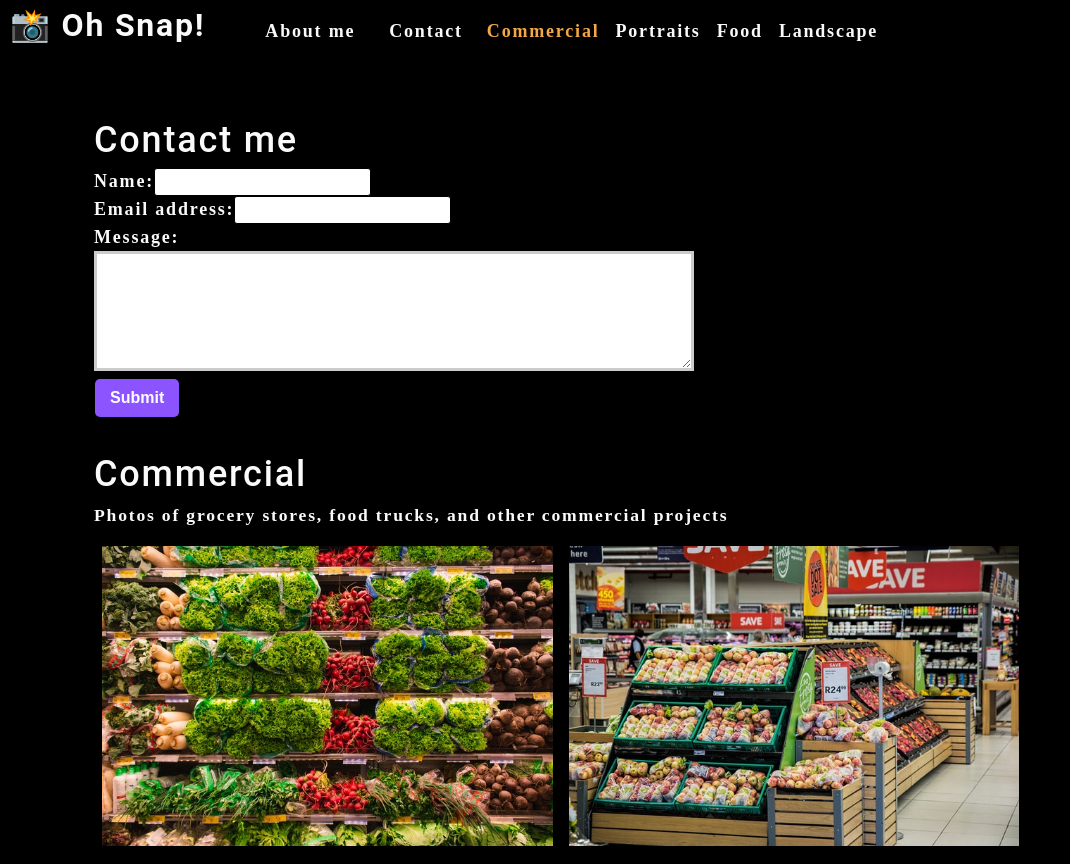
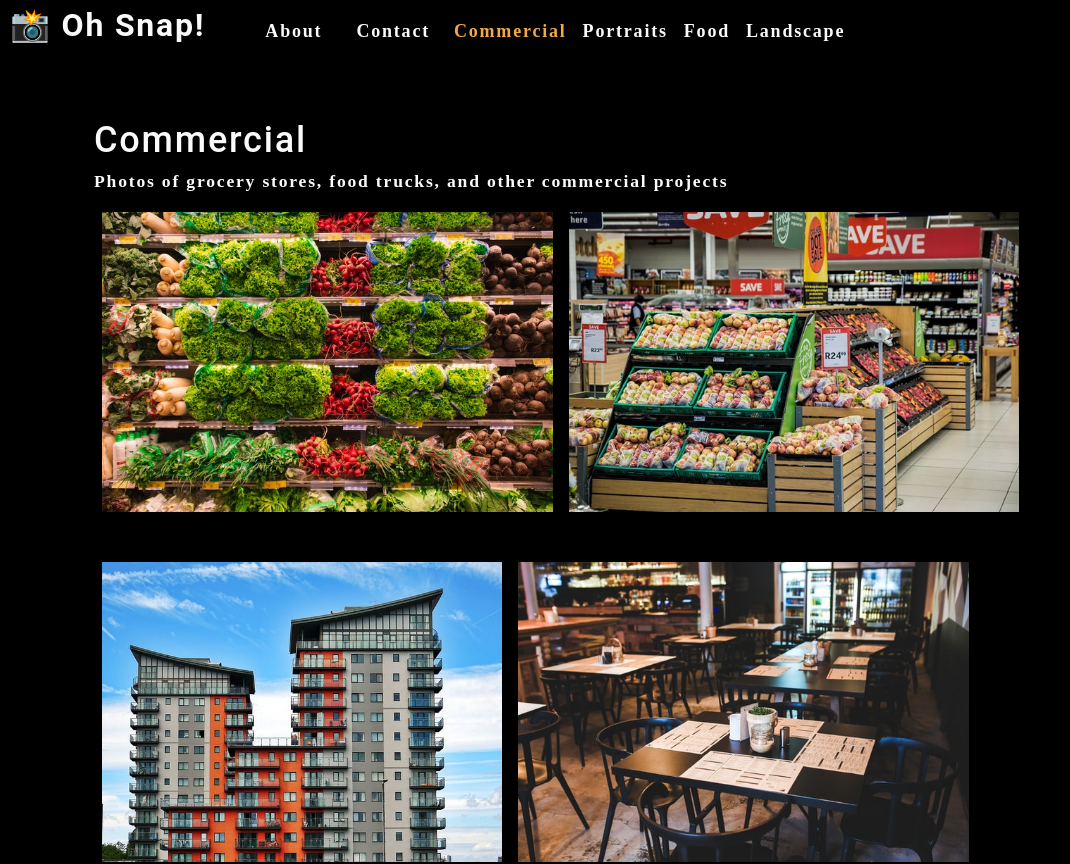
Before and after one commit to CHAUDHARYS1/photo-port, a React (Create React App) app: page / in a window 1280 px wide. Shown: the top 864 px of the page, without its empty margins (0-1070 px from the left). Built offline with nearby package versions, Linux system fonts and the light colour scheme.

Commit message:
add conditional rendering

```diff
--- a/src/App.js
+++ b/src/App.js
@@ -5,6 +5,8 @@
 import ContactForm from './components/Contact';
 
 function App(){
+  const [contactSelected, setContactSelected] = useState(false);
+
   const [categories] = useState([
     {
       name: 'commercial',
@@ -19,13 +21,22 @@
 
   return(
     <div>
-      <Nav categories={categories}
+      <Nav
+        categories={categories}
         setCurrentCategory={setCurrentCategory}
-        currentCategory={currentCategory}></Nav>
+        currentCategory={currentCategory}
+        contactSelected={contactSelected}
+        setContactSelected={setContactSelected}
+      ></Nav>
         <main>
-          <ContactForm></ContactForm>
-          <Gallery currentCategory={currentCategory}></Gallery>
-          <About></About>
+        {!contactSelected ? (
+  <>
+    <Gallery currentCategory={currentCategory}></Gallery>
+    <About></About>
+  </>
+) : (
+    <ContactForm></ContactForm>
+  )}
         </main>
     </div>
   );
--- a/src/components/Contact/index.js
+++ b/src/components/Contact/index.js
@@ -39,16 +39,21 @@
       <form id="contact-form" onSubmit={handleSubmit}>
         <div>
           <label htmlFor="name">Name:</label>
-          <input type="text" defaultValue={name} onChange={handleChange} name="name" />
+          <input type="text" defaultValue={name} onBlur={handleChange} name="name" />
         </div>
         <div>
           <label htmlFor="email">Email address:</label>
-          <input type="email" defaultValue={email} name="email" onChange={handleChange} />
+          <input type="email" defaultValue={email} name="email" onBlur={handleChange} />
         </div>
         <div>
           <label htmlFor="message">Message:</label>
-          <textarea name="message" defaultValue={message} onChange={handleChange} rows="5" />
+          <textarea name="message" defaultValue={message} onBlur={handleChange} rows="5" />
         </div>
+        {errorMessage && (
+          <div>
+            <p className="error-text">{errorMessage}</p>
+          </div>
+        )}
         <button type="submit">Submit</button>
       </form>
     </section>
--- a/src/components/Nav/index.js
+++ b/src/components/Nav/index.js
@@ -5,6 +5,8 @@
       categories = [],
       setCurrentCategory,
       currentCategory,
+      contactSelected,
+      setContactSelected
     } = props;
 
     useEffect(() => {
@@ -21,23 +23,22 @@
         <nav>
           <ul className="flex-row">
             <li className="mx-2">
-              <a data-testid="about" href="#about">
-                About me
-              </a>
+              <a data-testid="about" href="#about" onClick={() => setContactSelected(false)}>About</a>
             </li>
-            <li className="mx-2">
-              <span>Contact</span>
+            <li className={`mx-2 ${contactSelected && 'navActive'}`}>
+            <span onClick={() => setContactSelected(true)}>Contact</span>
             </li>
             {categories.map((category) => (
               <li
-                className={`mx-1 ${
-                  currentCategory.name === category.name && 'navActive'
-                  }`}
-                key={category.name}
-              >
+              className={`mx-1 ${
+                currentCategory.name === category.name && !contactSelected && `navActive`
+                }`}
+              key={category.name}
+            >
                 <span
                   onClick={() => {
-                    setCurrentCategory(category)
+                    setCurrentCategory(category);
+                    setContactSelected(false);
                   }}
                 >
                   {capitalizeFirstLetter(category.name)}
```
